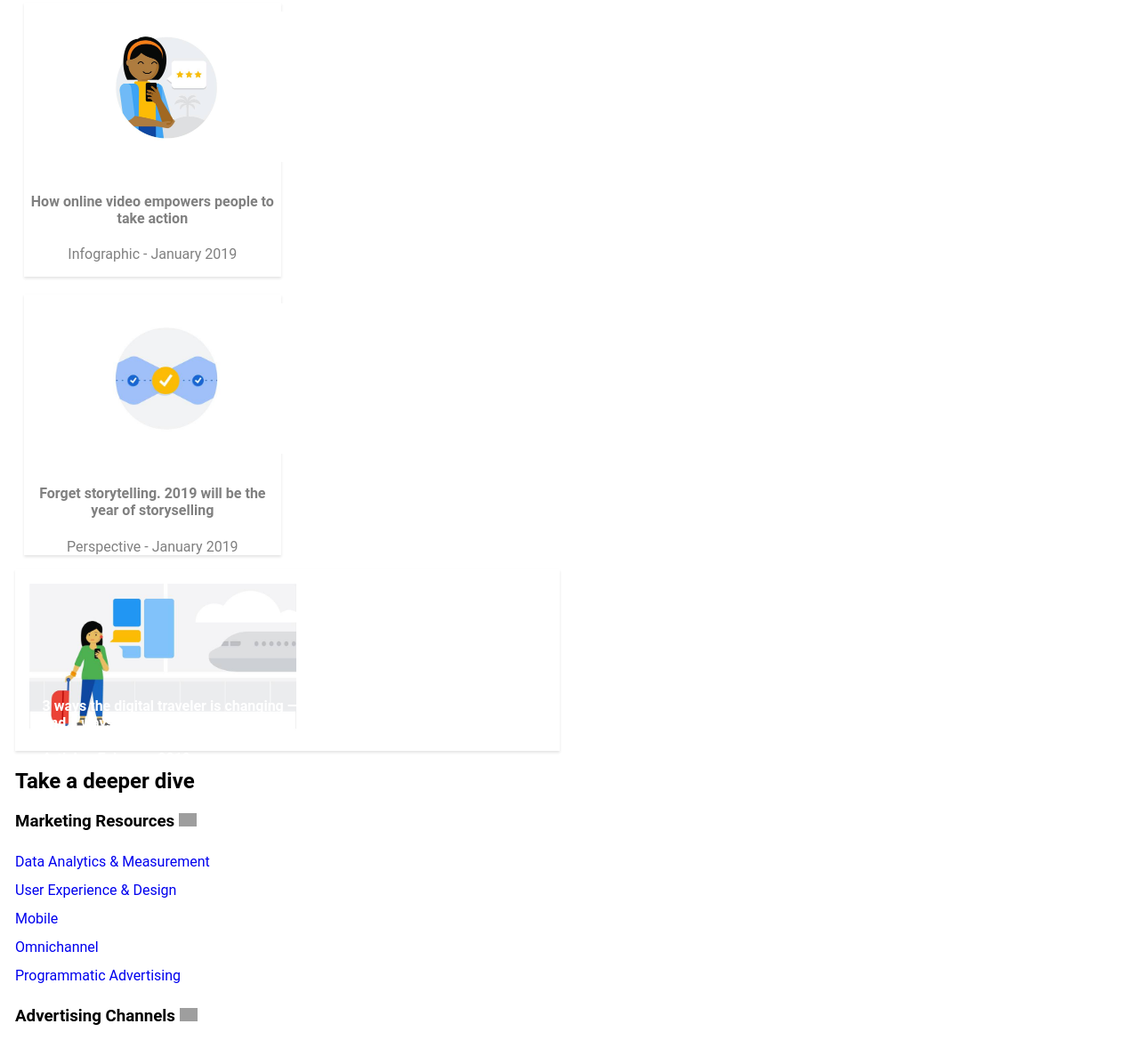
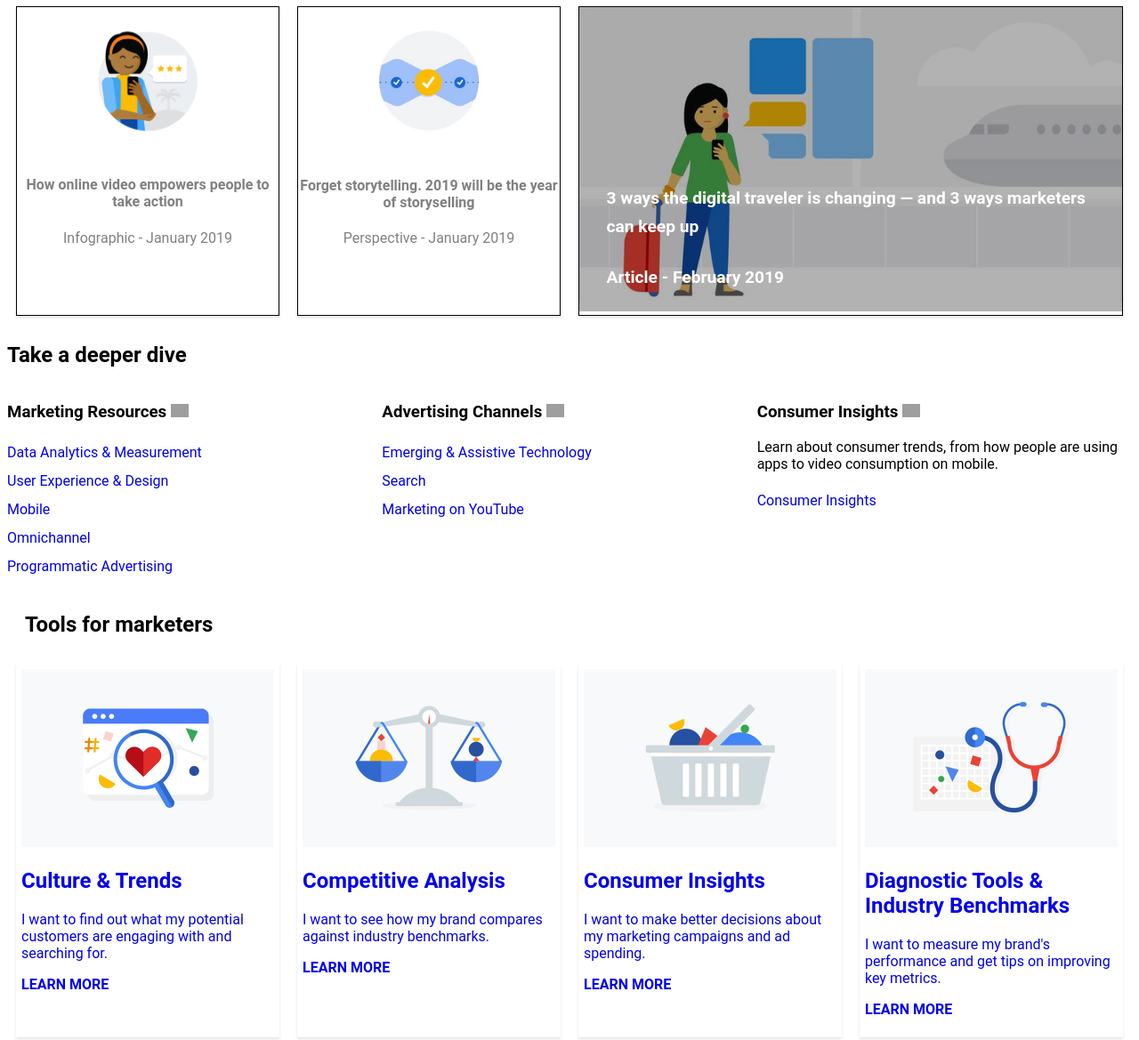
Before and after one commit to OrhanGoc/hyf-html-css, a plain HTML site: page Week3/index.html in a window 1280 px wide. Shown: the part 876-2045 px from the top of the page at 89% size. Drawn offline with Linux system fonts and the light colour scheme; grey boxes are pictures that could not be loaded.

Commit message:
Add files via upload

```diff
--- a/Week3/index.html
+++ b/Week3/index.html
@@ -148,7 +148,6 @@
             <div class="card__image">
             <img src="images/2_Responsible-Marketer.width-800.jpg">
             </div>
-
           <div class="card__text">
               <h4 class="card__title">
                 Want to earn user trust and drive marketing results? Start with these steps
@@ -178,38 +177,29 @@
       </div>
 
     <div class="grid-item__small">
-
       <a href="https://www.thinkwithgoogle.com/advertising-channels/video/how-online-video-empowers-people-take-action/">
-        <div class="card__image card__image--19961" role="presentation">
+        <div class="card__image" role="presentation">
             <img src="images/4_5Principlesoflanding-pages.width-1200.jpg">
         </div>
 
         <div class="card__text">
-            <h4 class="card__title">
+          <h4>
             How online video empowers people to take action
           </h4>
           <p>Infographic - January 2019</p>
         </div>
-
-  <!--
-  <svg class="card__editorial-icon" role="presentation">
-    <use xlink:href="#infographic"></use>
-  </svg>
-  -->
-        </div>
       </a>
     </div>
-
+  <!--<svg class="card__editorial-icon" role="presentation"> <use xlink:href="#infographic"></use></svg>   -->
     <div class="grid-item__small">
-
       <a href="https://www.thinkwithgoogle.com/advertising-channels/video/direct-consumer-response-marketing/">
-        <div class="card__image card__image--19738" role="presentation">
+        <div class="card__image" role="presentation">
             <img src="images/5_Airbnb.width-800.jpg">
         </div>
 
 
         <div class="card__text">
-            <h4 class="card__title">
+            <h4>
               Forget storytelling. 2019 will be the year of storyselling
             </h4>
             <p>Perspective - January 2019 </p>
@@ -251,9 +241,7 @@
 
 <section class="page-section">
 
-        <h2 class="page-section_title">
-          Take a deeper dive
-        </h2>
+      <h2 class="page-section_title">Take a deeper dive  </h2>
 
       <div class="navigation_sections">
 
@@ -299,7 +287,6 @@
           </h3>
 
           <ul class="navigation_list">
-
             <li class="navigation_item">
               <a href="https://www.thinkwithgoogle.com/advertising-channels/emerging-technology/">
                 Emerging &amp; Assistive Technology</a>
@@ -348,7 +335,6 @@
 
       <div class="tools-group">
 
-          <div class="card card--grid-default card--grid-tools" role="listitem">
         <div class="grid-item__tools">
           <!--
             <a href="https://www.thinkwithgoogle.com/tools/culture-trends/">
@@ -374,15 +360,15 @@
 
                 </footer>
               </div>
-            </div>
             </a>
         </div>
 
-          <div class="card card--grid-default card--grid-tools" role="listitem">
+
+
         <div class="grid-item__tools">
             <a href="https://www.thinkwithgoogle.com/tools/competitive-analysis/">
               <div class="card__image">
-                <img src="images/8_competetive-analysis.gif">
+                <img src="images/8_competetive-analysis.gif" alt="competetetive">
               </div>
             <!--
               <a href="https://www.thinkwithgoogle.com/tools/competitive-analysis/">
@@ -399,14 +385,13 @@
                 <footer class="card__footer">
 
                   <p>LEARN MORE</p>
-
                 </footer>
-              </div>
               </div>
             </a>
         </div>
 
-          <div class="card card--grid-default card--grid-tools" role="listitem">
+
+
         <div class="grid-item__tools">
                 <a href="https://www.thinkwithgoogle.com/tools/consumer-insights/">
 
@@ -416,7 +401,7 @@
                 </a>
                 -->
                 <div class="card__image">
-                <img src="images/9_consumer-insights.gif">
+                  <img src="images/9_consumer-insights.gif" alt="consumer-insights">
                 </div>
                 <div class="card__text card__text--left-align">
                   <div class="card__body card__body--tools">
@@ -430,21 +415,20 @@
 
                 </footer>
               </div>
-            </div>
             </a>
         </div>
 
-          <div class="card card--grid-default card--grid-tools" role="listitem">
+
+
+
         <div class="grid-item__tools">
                 <a href="https://www.thinkwithgoogle.com/tools/diagnostics-benchmarks/">
                   <div class="card__image">
-              <img src="images/10_diagnostics.gif">
+                    <img src="images/10_diagnostics.gif" alt="diagnostic">
                   </div>
-              <!--
-                <a href="https://www.thinkwithgoogle.com/tools/diagnostics-benchmarks/">
+              <!--  <a href="https://www.thinkwithgoogle.com/tools/diagnostics-benchmarks/">
                   <span class="visually-hidden">Diagnostic Tools &amp; Industry Benchmarks</span>
-                </a>
-              -->
+                </a>-->
                   <div class="card__text">
                     <div class="card__body card__body--tools">
                         <h2 class="card__title">Diagnostic Tools &amp; Industry Benchmarks</h2>
@@ -457,7 +441,7 @@
 
                     </footer>
                   </div>
-            </div>
+                </a>
         </div>
 
       </div>
--- a/Week3/style.css
+++ b/Week3/style.css
@@ -1,5 +1,6 @@
 *{
   text-decoration: none;
+  box-sizing:border-box;
 }
 body {
     font-family: Roboto, sans-serif;
@@ -10,6 +11,11 @@ body {
 .header-top {
   height: 5.0625rem;
 }
+
+.img {
+  max-size:100%;
+}
+
 
 .svg-logo {
   display: block;
@@ -133,7 +139,7 @@ i {
   position: relative;
   top: 50px;
   clear: left;
-  margin-left: 9px;
+  margin-left: 0px;
 }
 .page-section__title{
   display: none;
@@ -145,44 +151,64 @@ i {
 }
 
 .grid-item__large{
+  /*
+  display: block;
+  */
   position: relative;
-  clear: both;
   border: 1px;
   box-shadow: 0 0.125rem 0.1875rem 0 rgba(0,0,0,.11);
   transition: box-shadow .2s cubic-bezier(.4,0,.2,1);
-  padding: 6px;
   background-color: #fff;
-  max-width: 600px;
+  border: 1px solid black;
+  margin: 10px;
 }
 
 .grid-item__large img{
-  width: calc(100%-2%);
-  margin: 1%;
-  max-width: 100%;
+  width: 100%;
+  filter: brightness(70%);
   z-index: -1;
 }
 
 .grid-item__large .card__text{
   position: absolute;
-  top: 60%;
-  bottom:10%;
+  top: 50%;
+  bottom: 5%;
   left: 5%;
-  width: 50%;
-  color: white;
+  padding-right: 20px;
+  max-width: 100%;
+  color: #fff;
   text-align: left;
+  line-height: 2rem;
+  font-size: 1.2rem;
 }
 
 .grid-item__small{
   position: relative;
   box-shadow: 0 0.125rem 0.1875rem 0 rgba(0,0,0,.11);
   transition: box-shadow .2s cubic-bezier(.4,0,.2,1);
+  background-color: #fff;
+  border: 1px solid black;
   margin: 10px;
-  max-width: 600px;
+
+}
+
+.grid-item__small a {
+  display:flex;
+
+}
+
+.grid-item__small img{
+  max-width:130px;
+  min-width:85px;
+  max-height:107px;
+  margin:auto;
 }
 
 .grid-item__small .card__text{
+  position: relative;;
   color: grey;
-  text-align: center;
+  max-width: 100%;
+  width:70%;
 }
 
 /*TAKE A DEEPER DIVE SECTION START*/
@@ -208,6 +234,10 @@ i {
   flex-wrap: wrap;
 }
 
+.card {
+  width:100%;
+}
+
 .grid-item__tools{
   border: 1px;
   box-shadow: 0 0.125rem 0.1875rem 0 rgba(0,0,0,.11);
@@ -216,12 +246,16 @@ i {
   background-color: #fff;
   max-width: 100%;
   margin: 10px;
+  width:100%;
 }
 
 .card__image img{
-  max-width: 300px;
-  max-height: 200px;
-  margin:10px;
+ width:100%;
+
+}
+
+.card__image {
+  margin:auto;
 }
 
 .card__footer{
@@ -279,16 +313,35 @@ i {
 @media (max-width: 990px) and (min-width:601px) {
 
   .grid-item__large{
-    width: calc(100% - 2%);
+    width: calc(100% - 20px);
   }
 
   .grid-item__small{
-    width: calc(100%/2 - 2%);
+    width: calc(100% / 2 - 20px);
+
+  }
+
+  .grid-item__small a {
+    display:block;
+    text-align: center;
+  }
+
+  .grid-item__small .card__text {
+    width:100%;
+  }
+
+  .card__image img {
+    max-width:none;
+    max-height: none;
+    width:100%;
   }
 
   .grid-item__tools{
-    width: calc(100%/2 - 20px);
+    width: calc(100% / 2 - 20px);
   }
+
+
+
 }
 
 @media (min-width: 991px) {
@@ -327,12 +380,24 @@ i {
 
   .subscribe-button {
     display: inline-block;
-    background-color:lightblue;
-    color:white;
+    background-color:#3367d6;
     margin-top: 10px;
     font-size: 14px;
     padding: 12px;
     border-radius: 3px;
+  }
+
+  .subscribe-button a{
+    color: white;
+  }
+
+  .navigation_sections {
+    display:flex;
+    width:100%;
+  }
+
+  .navigation_section {
+    width:calc(100% / 3);
   }
 
   .page-section__title{
@@ -341,14 +406,33 @@ i {
   }
 
   .grid-item__large{
-    width: calc(100%/2 - 2%);
+    width: calc(100%/2 - 20px);
   }
 
   .grid-item__small{
-    width: calc(100%/4 - 2%);
+    width: calc(100%/4 - 20px);
   }
 
   .grid-item__tools{
-    width: calc(100%/4 - 20px);
+    width:calc(25% - 20px);
+
   }
+
+  .card__image img {
+    max-width:none;
+    max-height: none;
+    width:100%;
+  }
+
+  .grid-item__small a {
+    display:block;
+    text-align: center;
+
+  }
+
+  .grid-item__small .card__text {
+    width:100%;
+  }
+
+
 }
```
Lines whose indentation alone changed are shown as unchanged.
